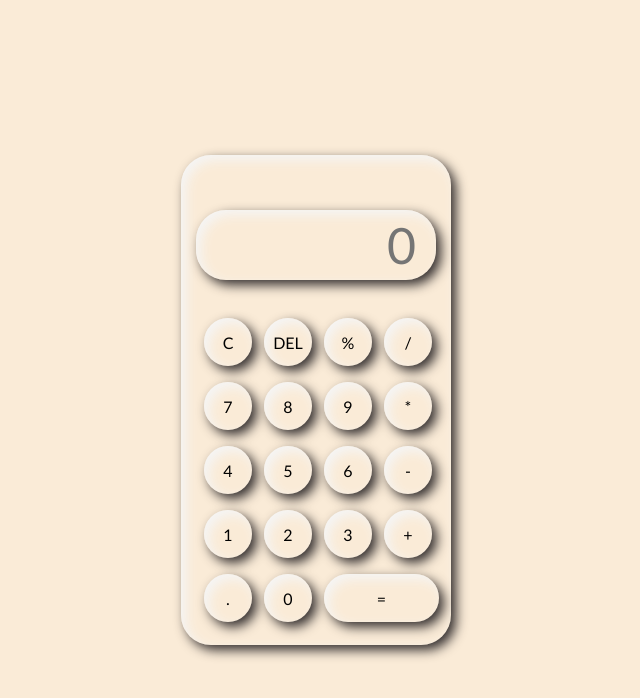
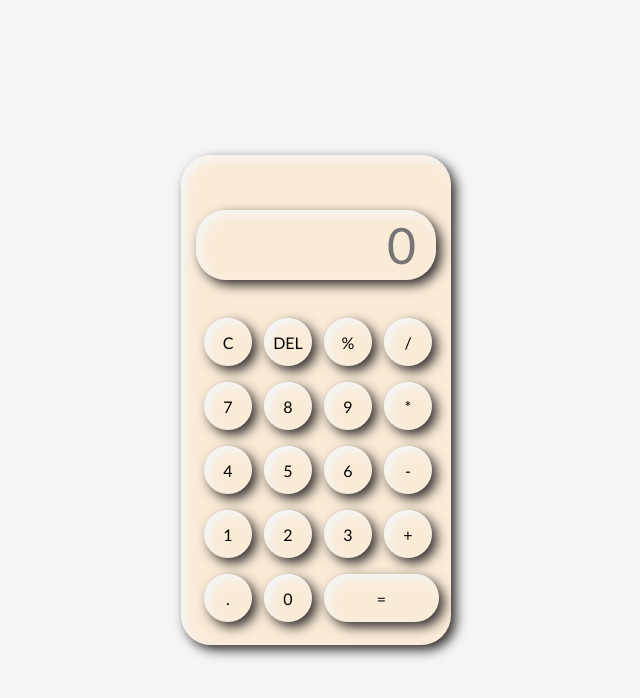
Before and after one commit to Divya-BA/Day-15-Calculator, a plain HTML site: page index.html in a window 1280 px wide. Shown: the whole page, without its empty margins (324-964 px from the left). Drawn offline with Linux system fonts and the light colour scheme.

Commit message:
style.css

```diff
--- a/style.css
+++ b/style.css
@@ -2,7 +2,7 @@
     margin: 0;
     padding: 0;
     box-sizing: border-box;
-    background-color: antiquewhite;
+    background-color: whitesmoke;
     font-family: 'Gill Sans', 'Gill Sans MT', Calibri, 'Trebuchet MS', sans-serif;
     outline: none;
 }
```
